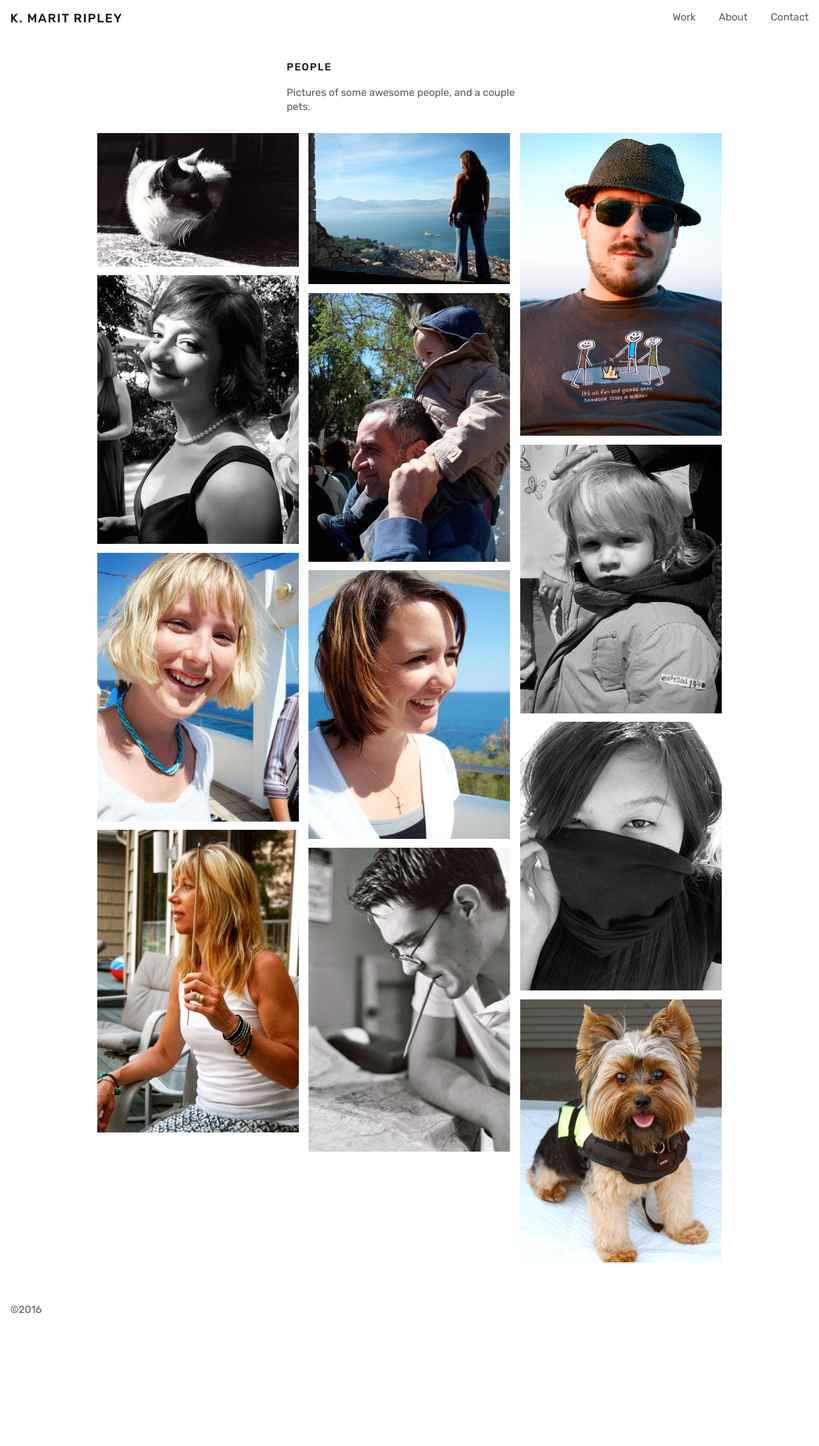
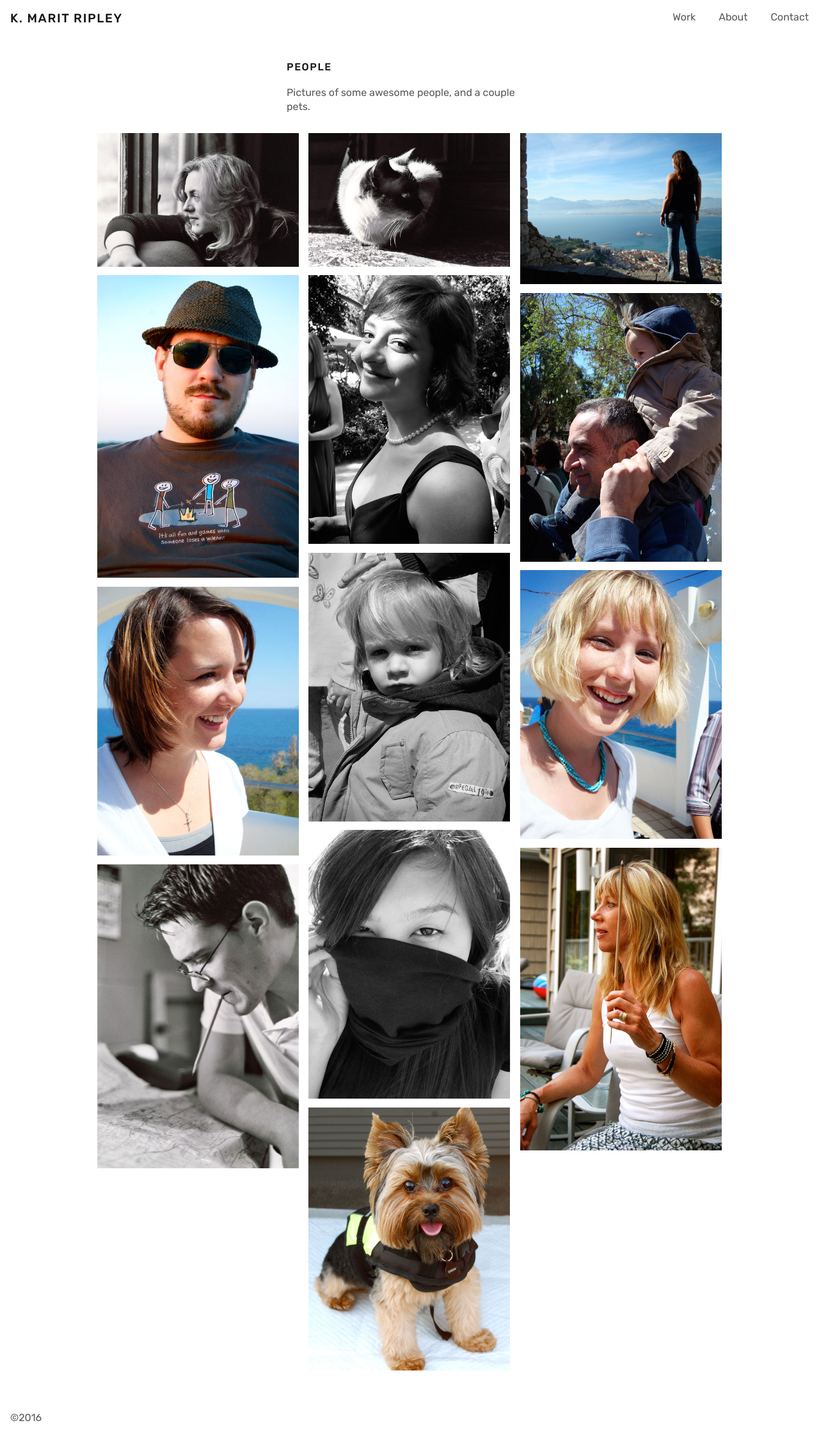
Before and after one commit to kmaritripley/kmaritripley.github.io, a Jekyll site: the page built from _projects/people.md, in a window 1280 px wide. Shown: the whole page at 64% size. Built offline with Jekyll 4.4.1, drawn with Linux system fonts in a browser that asks for light colours; before the commit the page ends 2091 px from its top, so only the background shows below that.

Commit message:
Add kelly photo to people project

```diff
--- a/_projects/people.md
+++ b/_projects/people.md
@@ -5,9 +5,10 @@ layout: gallery
 featured_image:
   description: Portrait of Kelly
   alt: Portrait of Kelly
-  large: /projects/people/Portrait_Kelly.jpg
   thumbnail: /projects/people/Portrait_Kelly.jpg
 gallery_images:
+  - path: /images/projects/people/Portrait_Kelly.jpg
+    title: Portrait of Kelly
   - path: /images/projects/people/Portrait_Stella.jpg
     title: Portrait of Stella the cat
   - path: /images/projects/people/Portrait_Kelly_S.jpg"
```
